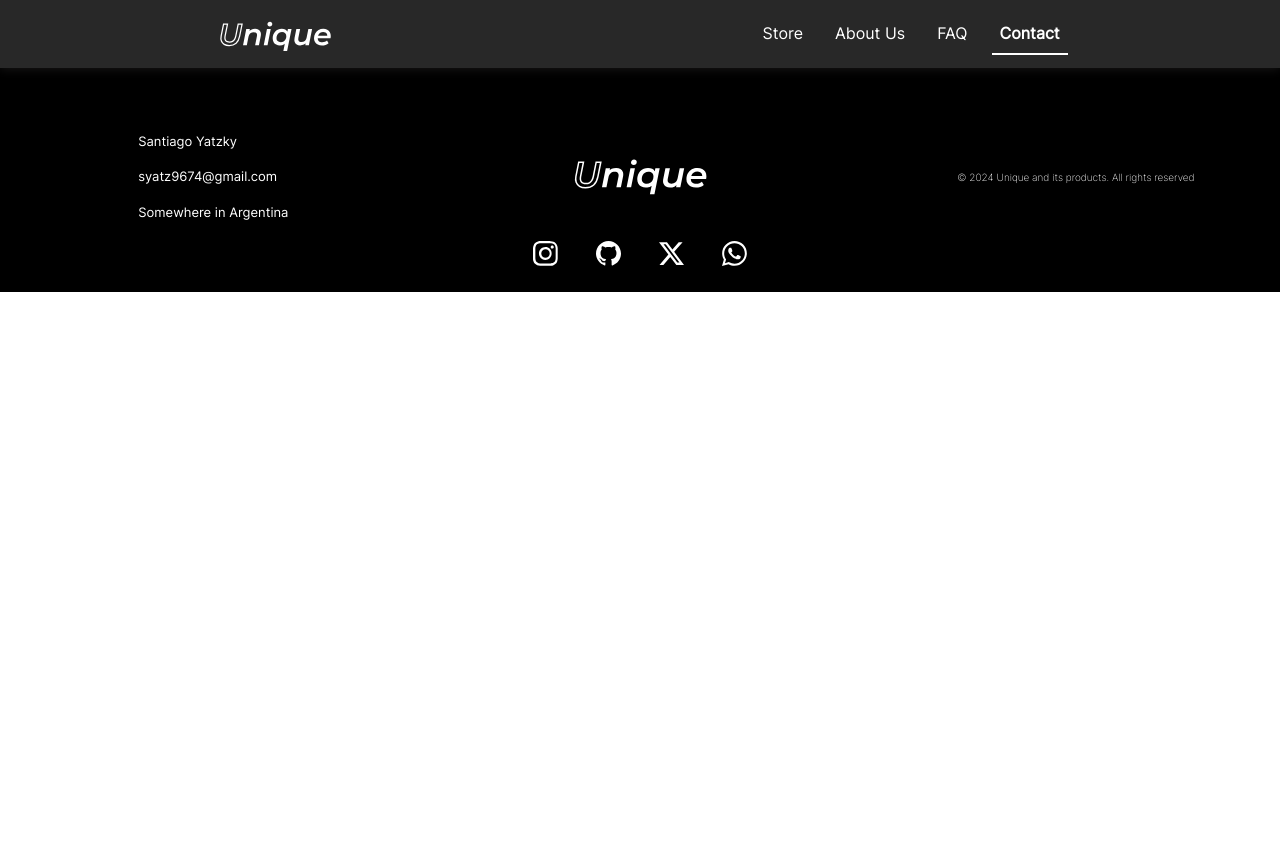
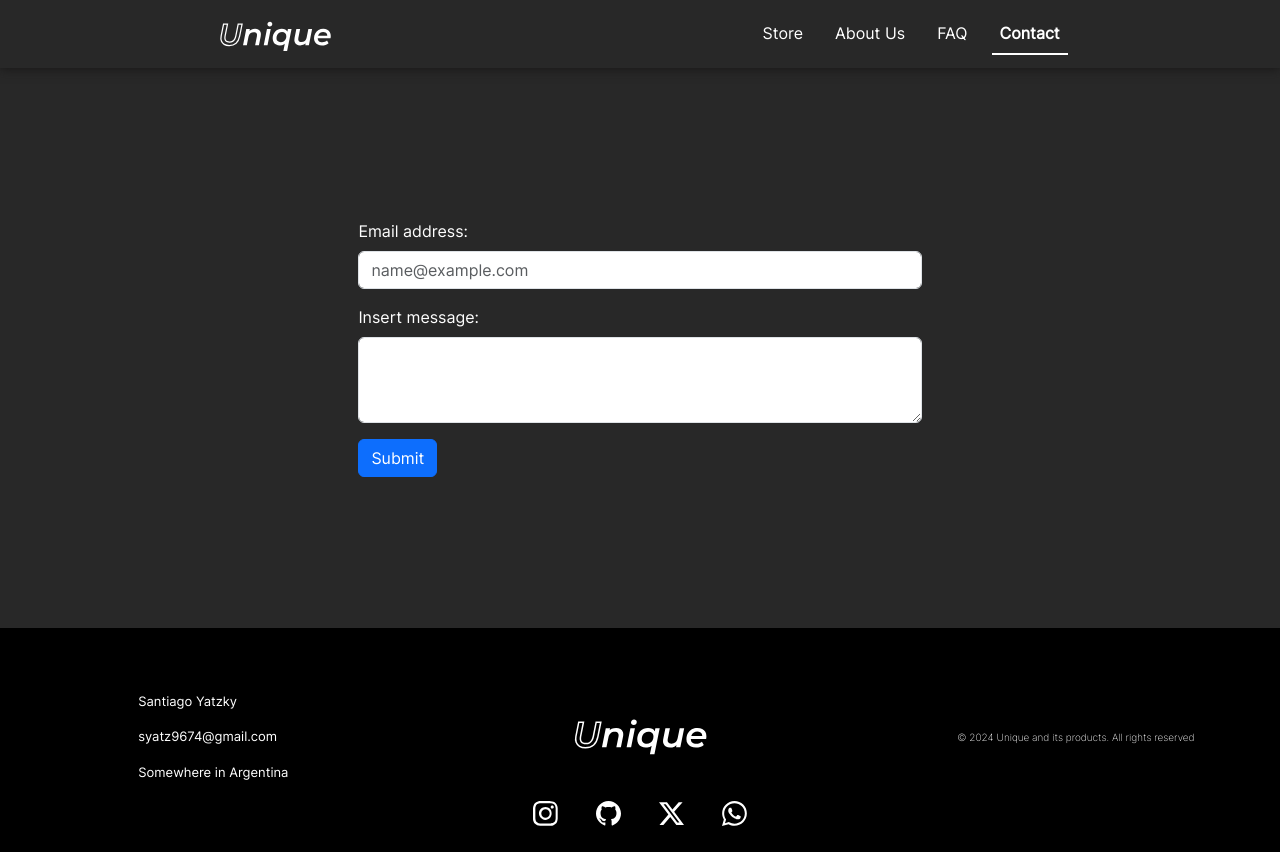
Before and after one commit to YatzkySantiago/PreEntrega3-Yatzky, a plain HTML site: page pages/contact.html in a window 1280 px wide. Before the commit the page ends 800 px from the top, so only its background shows below. Drawn offline with nearby package versions, Linux system fonts and the light colour scheme.

Commit message:
contact.html done

```diff
--- a/css/style.css
+++ b/css/style.css
@@ -307,6 +307,17 @@
     box-shadow: 5px 5px 10px 0 rgb(36, 34, 34)
 }
 
+/* ---contact.html--- */
+.contact-section{
+    height: 70vh;
+    display: flex;
+    justify-content: center;
+    align-items: center;
+}
+.contact-section form{
+    width: 100%;
+}
+
 /* Media Querys */
 /* NavBar */
 @media (min-width: 575.98px){
@@ -365,7 +376,7 @@
         width: 15%;
         height: 8%;
     }
-    .btn{
+    .main-img-button .btn{
         width: 100%;
         height: 100%;
         font-size: large;
@@ -565,3 +576,10 @@
         font-size: x-large;
     }
 }
+
+/* contact.html */
+@media (min-width: 1024px){
+    .contact-section form{
+        width: 50%;
+    }
+}
--- a/pages/contact.html
+++ b/pages/contact.html
@@ -39,6 +39,21 @@
             </div>
         </nav>
     </header>
+    <main>
+        <section class="section contact-section">
+            <form action="" method="get">
+                <div class="mb-3">
+                    <label for="exampleFormControlInput1" class="form-label">Email address:</label>
+                    <input type="email" class="form-control" id="exampleFormControlInput1" placeholder="name@example.com">
+                </div>
+                <div class="mb-3">
+                    <label for="exampleFormControlTextarea1" class="form-label">Insert message:</label>
+                    <textarea class="form-control" id="exampleFormControlTextarea1" rows="3"></textarea>
+                </div>
+                <button type="submit" class="btn btn-primary">Submit</button>
+            </form>
+        </section>
+    </main>
     <footer class="footer"> <!-- Footer -->
         <img src="../resources/img/logos/unique-long.svg" alt="Logo" class="footer-logo">
         <div class="information">
```
